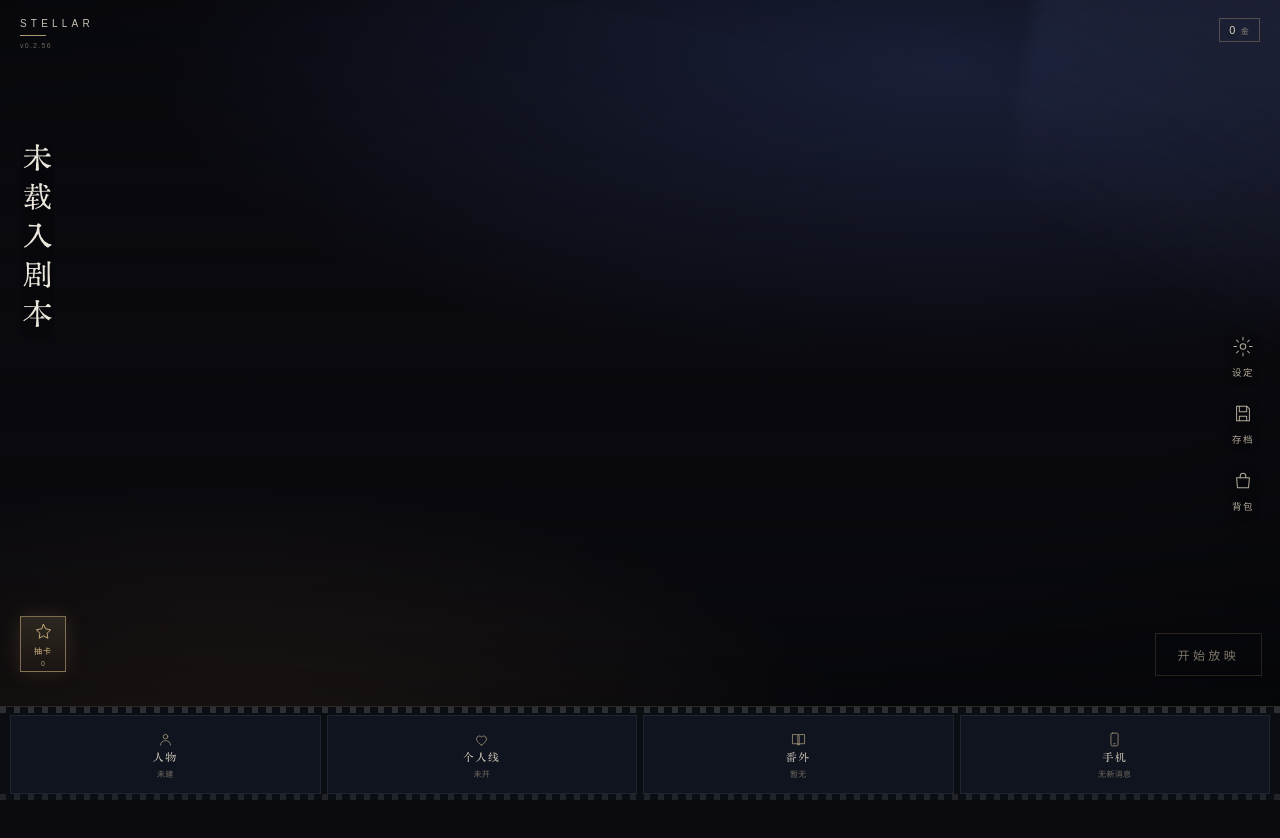
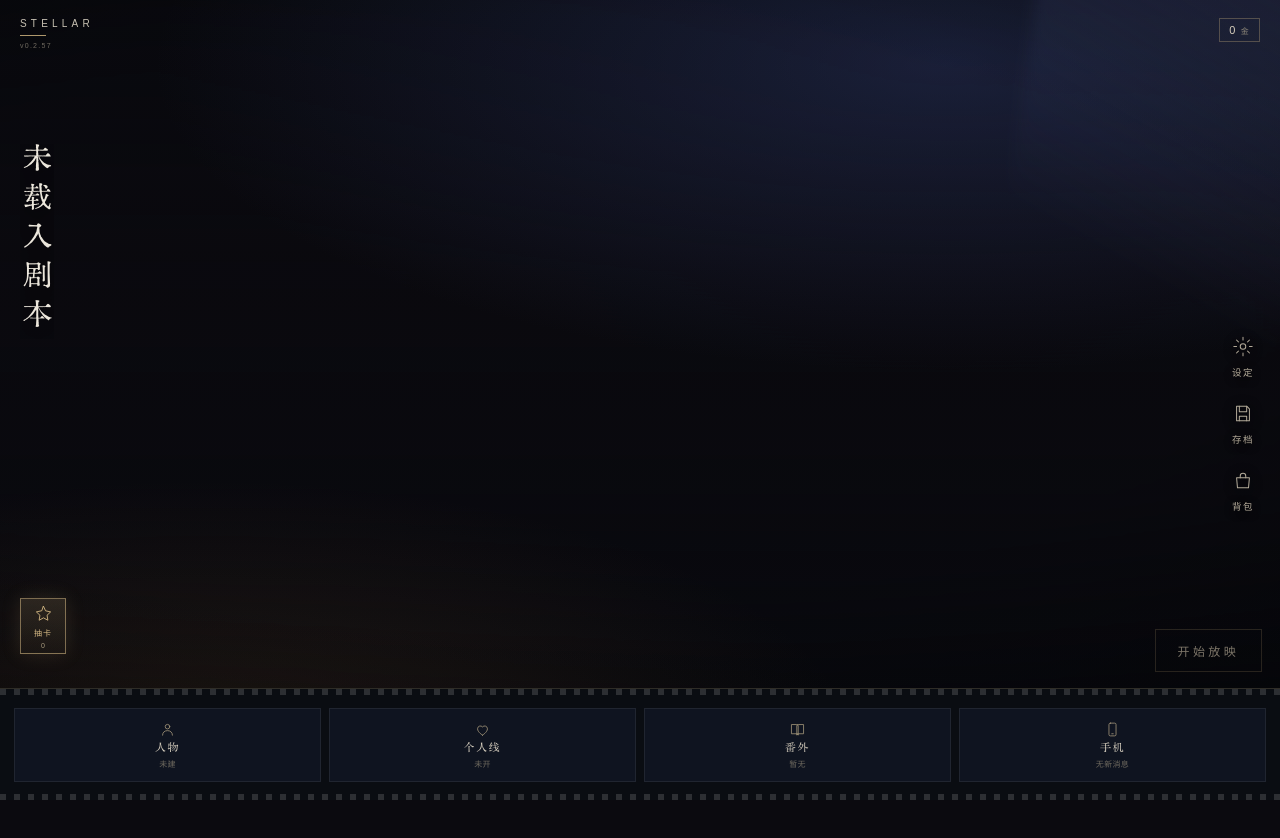
Before and after one commit to xiyu098520/Stellar-Love, a Next.js app: page / in a window 1280 px wide. Shown: the top 838 px of the page. After the commit the page ends 800 px from the top, so only its background shows below. Built offline with nearby package versions, Linux system fonts and the light colour scheme.

Commit message:
fix: 大厅胶片卡贴合、章节页底栏贴底、切页幕布防闪（v0.2.57）

```diff
--- /dev/null
+++ b/app/SceneCurtain.tsx
@@ -0,0 +1,70 @@
+'use client';
+
+import { useEffect, useRef } from 'react';
+import { usePathname } from 'next/navigation';
+
+/**
+ * 切页时的幕布：路由变化瞬间盖住画面，再淡出，避免大厅/章节之间闪白或闪图。
+ * 直接改 DOM 的 class，不触发 React 更新，避免和路由内部渲染打架。
+ */
+export default function SceneCurtain() {
+  const pathname = usePathname();
+  const ref = useRef<HTMLDivElement>(null);
+  const booted = useRef(false);
+
+  useEffect(() => {
+    const el = ref.current;
+    if (!el) return;
+
+    booted.current = false;
+    const boot = window.setTimeout(() => {
+      booted.current = true;
+    }, 400);
+
+    let fallback = 0;
+    const show = () => {
+      if (!booted.current) return;
+      el.classList.add('on');
+      if (fallback) window.clearTimeout(fallback);
+      fallback = window.setTimeout(() => el.classList.remove('on'), 2200);
+    };
+
+    const push = history.pushState;
+    const replace = history.replaceState;
+
+    history.pushState = function (...args: Parameters<History['pushState']>) {
+      const before = location.href;
+      push.apply(history, args);
+      if (location.href !== before) show();
+    };
+    history.replaceState = function (...args: Parameters<History['replaceState']>) {
+      const before = location.href;
+      replace.apply(history, args);
+      if (location.href !== before) show();
+    };
+
+    window.addEventListener('popstate', show);
+
+    return () => {
+      window.clearTimeout(boot);
+      if (fallback) window.clearTimeout(fallback);
+      history.pushState = push;
+      history.replaceState = replace;
+      window.removeEventListener('popstate', show);
+      el.classList.remove('on');
+    };
+  }, []);
+
+  useEffect(() => {
+    const el = ref.current;
+    if (!el) return;
+    const t = window.setTimeout(() => el.classList.remove('on'), 80);
+    return () => window.clearTimeout(t);
+  }, [pathname]);
+
+  return (
+    <div ref={ref} className="scene-curtain" aria-hidden="true">
+      <i />
+    </div>
+  );
+}
--- a/app/globals.css
+++ b/app/globals.css
@@ -626,9 +626,9 @@ button.off::after { display: none; }
 html, body { overscroll-behavior: none; }
 html { color-scheme: dark; background-color: #0b0a0f; }
 body { background-color: transparent; }
-/* 只有大厅：文档比视口高出 240px，画布越过底部安全区；并锁死滚动 */
-html.lobby {
-  height: calc(100% + 240px);
+/* 只有大厅：锁死滚动，壁纸铺满 */
+html:has(.lobby-a) {
+  height: 100%;
   overflow: hidden;
   background-color: #0b0a0f;
   background-image: var(--wall, none);
@@ -636,7 +636,7 @@ html.lobby {
   background-position: center top;
   background-repeat: no-repeat;
 }
-html.lobby body { height: 100%; overflow: hidden; }
+html:has(.lobby-a) body { height: 100%; overflow: hidden; }
 .stage {
   position: fixed;
   inset: 0;
@@ -1572,7 +1572,7 @@ body { background: transparent; }
 .lobby-a .a-gacha {
   position: absolute;
   left: calc(20px + env(safe-area-inset-left));
-  bottom: calc(128px + env(safe-area-inset-bottom));
+  bottom: calc(146px + env(safe-area-inset-bottom));
   z-index: 6;
   width: 46px;
   height: 56px;
@@ -1611,7 +1611,7 @@ body { background: transparent; }
 .lobby-a .a-start {
   position: absolute;
   right: calc(18px + env(safe-area-inset-right));
-  bottom: calc(124px + env(safe-area-inset-bottom));
+  bottom: calc(128px + env(safe-area-inset-bottom));
   z-index: 6;
   font-family: var(--sans);
   font-size: 12px;
@@ -1635,30 +1635,36 @@ body { background: transparent; }
   right: 0;
   bottom: 0;
   z-index: 5;
-  height: calc(94px + env(safe-area-inset-bottom));
-  padding: 8px 10px calc(6px + env(safe-area-inset-bottom));
-  display: flex;
-  align-items: stretch;
-  gap: 6px;
+  height: calc(112px + env(safe-area-inset-bottom));
+  padding: 0 14px env(safe-area-inset-bottom);
+  display: flex;
+  align-items: center;
+  gap: 8px;
   background-color: #0a0d12;
-  background-image:
-    repeating-linear-gradient(90deg, rgba(255, 255, 255, .14) 0 6px, transparent 6px 14px),
-    repeating-linear-gradient(90deg, rgba(255, 255, 255, .09) 0 6px, transparent 6px 14px);
-  background-size: 100% 6px, 100% 6px;
-  background-repeat: no-repeat, no-repeat;
-  background-position: top, bottom;
-  border-top: 1px solid rgba(217, 188, 134, .16);
-}
+  border-top: 1px solid rgba(217, 188, 134, .18);
+}
+.lobby-a .a-strip::before,
+.lobby-a .a-strip::after {
+  content: "";
+  position: absolute;
+  left: 0;
+  right: 0;
+  height: 6px;
+  pointer-events: none;
+  background: repeating-linear-gradient(90deg, rgba(255, 255, 255, .14) 0 6px, transparent 6px 14px);
+}
+.lobby-a .a-strip::before { top: 0; }
+.lobby-a .a-strip::after { bottom: env(safe-area-inset-bottom); }
 .lobby-a .a-card {
   flex: 1;
   min-width: 0;
-  height: 100%;
+  height: 74px;
   display: flex;
   flex-direction: column;
   align-items: center;
   justify-content: center;
   gap: 3px;
-  background: #10141f;
+  background: #0f1420;
   border: 1px solid rgba(255, 255, 255, .07);
   color: #d7cfbf;
   text-align: center;
@@ -2806,7 +2812,7 @@ body { background: transparent; }
   flex: 1;
   min-height: 0;
   overflow-y: auto;
-  padding: 6px 18px 26px;
+  padding: 6px 18px 140px;
 }
 
 .story-a .s-hero {
@@ -3049,8 +3055,11 @@ body { background: transparent; }
 }
 
 .story-a .s-foot {
-  position: relative;
-  z-index: 3;
+  position: fixed;
+  left: 0;
+  right: 0;
+  bottom: 0;
+  z-index: 6;
   flex: 0 0 auto;
   padding: 14px 18px calc(16px + env(safe-area-inset-bottom));
   background: linear-gradient(to top, rgba(7, 10, 16, .98) 42%, rgba(7, 10, 16, .8) 74%, transparent);
@@ -3112,3 +3121,30 @@ body { background: transparent; }
   0%, 62% { left: -46%; }
   86%, 100% { left: 118%; }
 }
+
+/* ---------- 切页幕布 ---------- */
+.scene-curtain {
+  position: fixed;
+  inset: 0;
+  z-index: 9000;
+  display: flex;
+  align-items: center;
+  justify-content: center;
+  pointer-events: none;
+  background: #05070c;
+  opacity: 0;
+  transition: opacity .32s ease;
+}
+.scene-curtain.on {
+  opacity: 1;
+  transition: none;
+}
+.scene-curtain i {
+  width: 5px;
+  height: 5px;
+  border: 1px solid rgba(217, 188, 134, .55);
+  transform: rotate(45deg);
+  opacity: 0;
+  transition: opacity .2s ease;
+}
+.scene-curtain.on i { opacity: 1; }
--- a/app/layout.tsx
+++ b/app/layout.tsx
@@ -1,5 +1,6 @@
 import type { Metadata, Viewport } from 'next';
 import './globals.css';
+import SceneCurtain from './SceneCurtain';
 
 export const metadata: Metadata = {
   title: 'STARSONG｜恋歌',
@@ -24,13 +25,14 @@ export default function RootLayout({ children }: { children: React.ReactNode })
   return (
     <html lang="zh-CN">
       <body>
-        {/* 首屏先把壁纸挂到 html 上，避免大厅加载后再铺图造成闪动 */}
+        {/* 首屏先把壁纸和大厅状态挂到 html 上，避免切回大厅时重排、闪动 */}
         <script
           dangerouslySetInnerHTML={{
             __html:
               'try{var w=localStorage.getItem("sl.wallpaper");if(w){document.documentElement.style.setProperty("--wall","url(\\""+w+"\\")")}}catch(e){}',
           }}
         />
+        <SceneCurtain />
         {children}
       </body>
     </html>
--- a/app/page.tsx
+++ b/app/page.tsx
@@ -1,6 +1,6 @@
 'use client';
 
-import { useEffect, useState } from 'react';
+import { useLayoutEffect, useState } from 'react';
 import Link from 'next/link';
 import { listSaves, loadWallpaper, loadWorld } from '@/lib/store';
 import { loadWallet } from '@/lib/wallet';
@@ -73,8 +73,7 @@ export default function Lobby() {
   const [wallet, setWallet] = useState<Wallet | null>(null);
   const [ready, setReady] = useState(false);
 
-  useEffect(() => {
-    (async () => {
+  useLayoutEffect(() => {
     const w = loadWorld();
     setWorld(w);
     if (!w) {
@@ -82,6 +81,7 @@ export default function Lobby() {
       return;
     }
     setWallet(loadWallet(w.id, w));
+    (async () => {
       const rows = (await listSaves()).filter(s => s.worldId === w.id);
       const m = rows.find(s => s.kind === 'main') || null;
       setMain(m);
@@ -100,13 +100,11 @@ export default function Lobby() {
   }, []);
 
   // 壁纸铺在 html 层（fixed），切页回来不会重画、不会闪
-  useEffect(() => {
+  useLayoutEffect(() => {
     const el = document.documentElement;
     const { url } = loadWallpaper();
     if (url) el.style.setProperty('--wall', `url("${url}")`);
     else el.style.removeProperty('--wall');
-    el.classList.add('lobby');
-    return () => el.classList.remove('lobby');
   }, []);
 
   const clock = main?.state?.clock || (world ? initClock(world) : null);
@@ -127,7 +125,7 @@ export default function Lobby() {
         <div className="a-brand">
           STELLAR
           <i />
-          <small>v0.2.56</small>
+          <small>v0.2.57</small>
         </div>
         <div className="a-coin">
           {ready ? (wallet?.money ?? 0).toLocaleString('en-US') : '—'}
```
Lines whose indentation alone changed are shown as unchanged.
